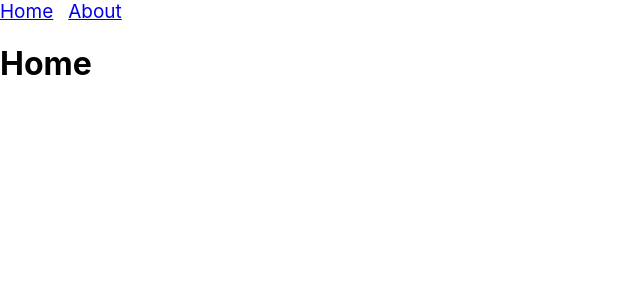
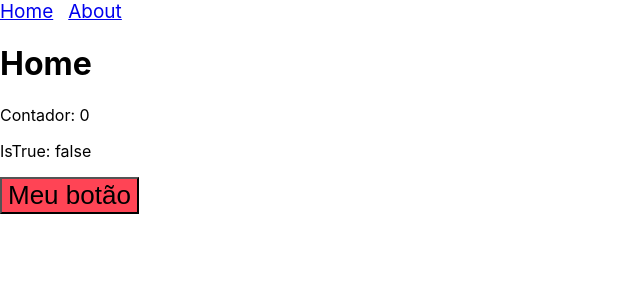
Before and after one commit to fkbral/webfullstack-react, a React (Vite) app in the folder Exemplo react-router-dom/: page / in a window 1280 px wide. Shown: the top 300 px of the page, without its empty margins (0-640 px from the left). Built offline with nearby package versions, Linux system fonts and the light colour scheme.

Commit message:
Aula componente funcional e estado

```diff
--- /dev/null
+++ b/Exemplo react-router-dom/src/components/Button/index.tsx
@@ -0,0 +1,12 @@
+export default function Button({ children, onClick, ...rest }) {
+  function onClickInterno() {
+    console.log('Fui clicado!');
+    onClick();
+  }
+
+  return (
+    <button type="button" onClick={onClickInterno} {...rest}>
+      {children}
+    </button>
+  );
+}
--- a/Exemplo react-router-dom/src/pages/Home/index.tsx
+++ b/Exemplo react-router-dom/src/pages/Home/index.tsx
@@ -1,11 +1,42 @@
-import React from 'react';
+import { useRef, useState } from 'react';
 import Menu from '../../components/Menu';
+import Button from '../../components/Button';
 
 export default function Home() {
+  const aux = useRef(10);
+  const [counter, setCounter] = useState(0);
+  const [isTrue, setIsTrue] = useState(false);
+
+  function quandoClicarFunction() {
+    console.log('Sou uma função');
+    // setCounter(counter + 1);
+    setCounter((state) => state + 1);
+
+    // setIsTrue(isTrue ? false : true);
+    // setIsTrue(!isTrue);
+    setIsTrue((state) => !state);
+
+    aux.current++;
+  }
+
+  console.log('Renderizei!');
+  console.log(aux.current);
+
   return (
     <div>
       <Menu />
       <h1>Home</h1>
+
+      <p>Contador: {counter}</p>
+      <p>IsTrue: {isTrue.toString()}</p>
+      <Button
+        style={{
+          backgroundColor: '#f45',
+        }}
+        onClick={quandoClicarFunction}
+      >
+        Meu botão
+      </Button>
     </div>
   );
 }
```
